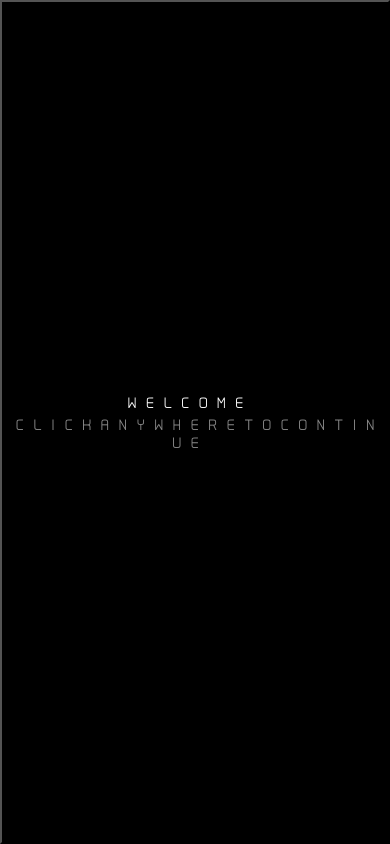
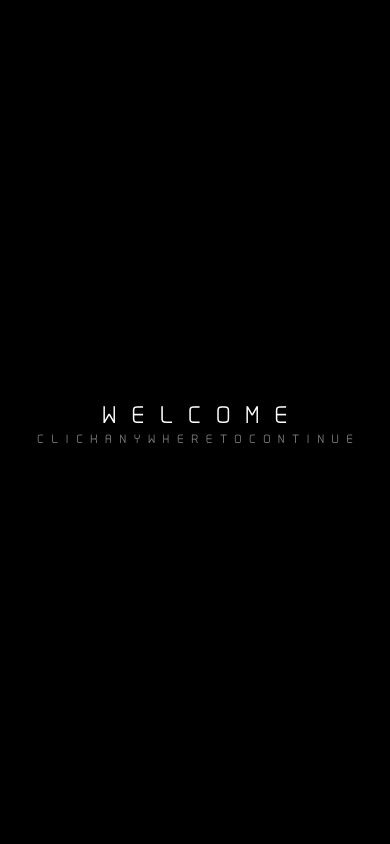
Before and after one commit to GeNeRaL-ShAdOw/SRMSATwebsite, a React (Create React App) app in the folder srmsatwebsite/: page / in a window 390 px wide. Built offline with nearby package versions, Linux system fonts and the light colour scheme.

Commit message:
Added screen responsive and mobile friendly version for screenone  UI

```diff
--- a/srmsatwebsite/src/App.css
+++ b/srmsatwebsite/src/App.css
@@ -21,6 +21,8 @@
   justify-content: center;
   font-family: "ExanRegular";
   background-color: transparent;
+  padding: 0%;
+  border-width: 0px;
 }
 
 .spacedlist {
--- a/srmsatwebsite/src/Components/registration.css
+++ b/srmsatwebsite/src/Components/registration.css
@@ -3,13 +3,13 @@
   background-image: url('../images/background.jpg');
   background-size: cover;
   min-height: 100vh;
-  max-height: 100%;
-  max-width: 100%;
+  max-height: 100vh;
   background-repeat: no-repeat;
 }
 
 .font-face-er-main-text-register {
-  width: 90%;
+  max-width: 100%;
+  max-height: 100%;
   display: inline-flex;
   font-family: "ExanRegular";
   color: white;
@@ -81,9 +81,6 @@ input {
   position: relative;
   align-items: center;
   left: 60%;
-  max-width: 100%;
-  max-height: 100%;
-  height: 50%;
 }
 
 .input-padding {
@@ -110,11 +107,14 @@ input {
     padding-top: 3%;
     margin-left: 16%;
   }
-
+  p{
+    font-size: 15px;
+    margin-right: 5%;
+  }
   .font-face-er-smol-text-space {
     font-size: 90%;
     padding-top: 3%;
-    margin-left: 1%;
+    margin-left: 5%;
   }
 
   .input-padding {
@@ -123,13 +123,11 @@ input {
 
   font {
     font-size: 15px;
-    margin-right: 5%;
-
+    /* margin-right: 5%; */
   }
 
   .name-form,
   .email-form {
-
     margin-top: 20%;
   }
 
--- a/srmsatwebsite/src/Components/registration.jsx
+++ b/srmsatwebsite/src/Components/registration.jsx
@@ -35,27 +35,27 @@ function Registration()
         <font size='+2' className='font-face-er-smol-text-space'>F O R C E</font>
         <form onSubmit={handleSubmit} className='animationforform'>
             <label >
-                <font size='+3'>NAME*:</font>
+                <font><p>NAME*:</p></font>
                 <input type="text" name="name" placeholder='ARYABHATTA?' style={{fontFamily: 'Voyager', fontSize: 'large', color: 'white'}} className='input-padding' value={name} onChange={(event) => setName(event.target.value.toUpperCase())} />
             </label>
             <br/>
             <br/>
             <br/>
             <label>
-                <font size='+3'>EMAIL*:</font>
+                <font><p>EMAIL*:</p></font>
                 <input type="email" name="email" placeholder='SRM MAIL ID ONLY PLEASE.' className='input-padding' value={email} onChange={(event) => setEmail(event.target.value.toUpperCase())} />
             </label>
             <br/>
             <br/>
             <br/>
             <label>
-                <font size='+3'>PHONE NUMBER:</font>
+                <font><p>PHONE NUMBER:</p></font>
                 <input type="tel" name="phone" placeholder='PREFERABLE' className='input-padding' value={phone} onChange={(event) => setPhone(event.target.value.toUpperCase())} />
             </label>
             <br/>
             <br/>
             <br/>
-            <button className='button1 submitbutton' placeholder='Not necessary, but would be cool.' type="submit"><font size='+2'>SUBMIT</font></button>
+            <button className='button1 submitbutton' type="submit"><font><p>SUBMIT</p></font></button>
             <br/>
             <br/>
             {error && <p><font className='errorfont' size='+1'>{error}</font></p>}
--- a/srmsatwebsite/src/Components/screenone.css
+++ b/srmsatwebsite/src/Components/screenone.css
@@ -1,5 +1,6 @@
 .WelcometoSRMSAT {
     display: flex;
+    justify-content: center;
     background-color: black;
     max-width: 100%;
     max-height: 100%;
@@ -7,7 +8,8 @@
 }
 
 .font-face-er-main-welcome {
-    display: block;
+    display: flex;
+    justify-content: center;
     max-height: 100vh;
     color: white;
     padding-bottom: 1%;
@@ -16,6 +18,8 @@
 }
 
 .font-face-er-smol-text-click {
+    display: flex;
+    justify-content: center;
     max-height: 100vh;
     color: white;
     animation-name: blink;
@@ -26,10 +30,47 @@
 }
 
 @keyframes blink {
-    from{
+    from {
         opacity: 0;
     }
-    to{
+
+    to {
         opacity: 1;
     }
 }
+
+@media (max-width:420px) and (min-width:360px) {
+    .font-face-er-main-welcome {
+        display: flex;
+        justify-content: center;
+        max-height: 100vh;
+        color: white;
+        padding-bottom: 1%;
+        animation-name: entrywelcome;
+        animation-duration: 1s;
+        font-size: 24px;
+    }
+
+    .buttonwelcome {
+        flex:1;
+        color: white;
+        justify-content: center;
+        font-family: "ExanRegular";
+        background-color: transparent;
+        padding: 0%;
+        border-width: 0px;
+      }
+
+    .font-face-er-smol-text-click {
+        max-height: 100vh;
+        font-size: 90%;
+        display: flex;
+        justify-content: center;
+        color: white;
+        animation-name: blink;
+        animation-duration: 1s;
+        animation-direction: alternate;
+        animation-iteration-count: infinite;
+        animation-timing-function: ease-in-out;
+    }
+}
```
